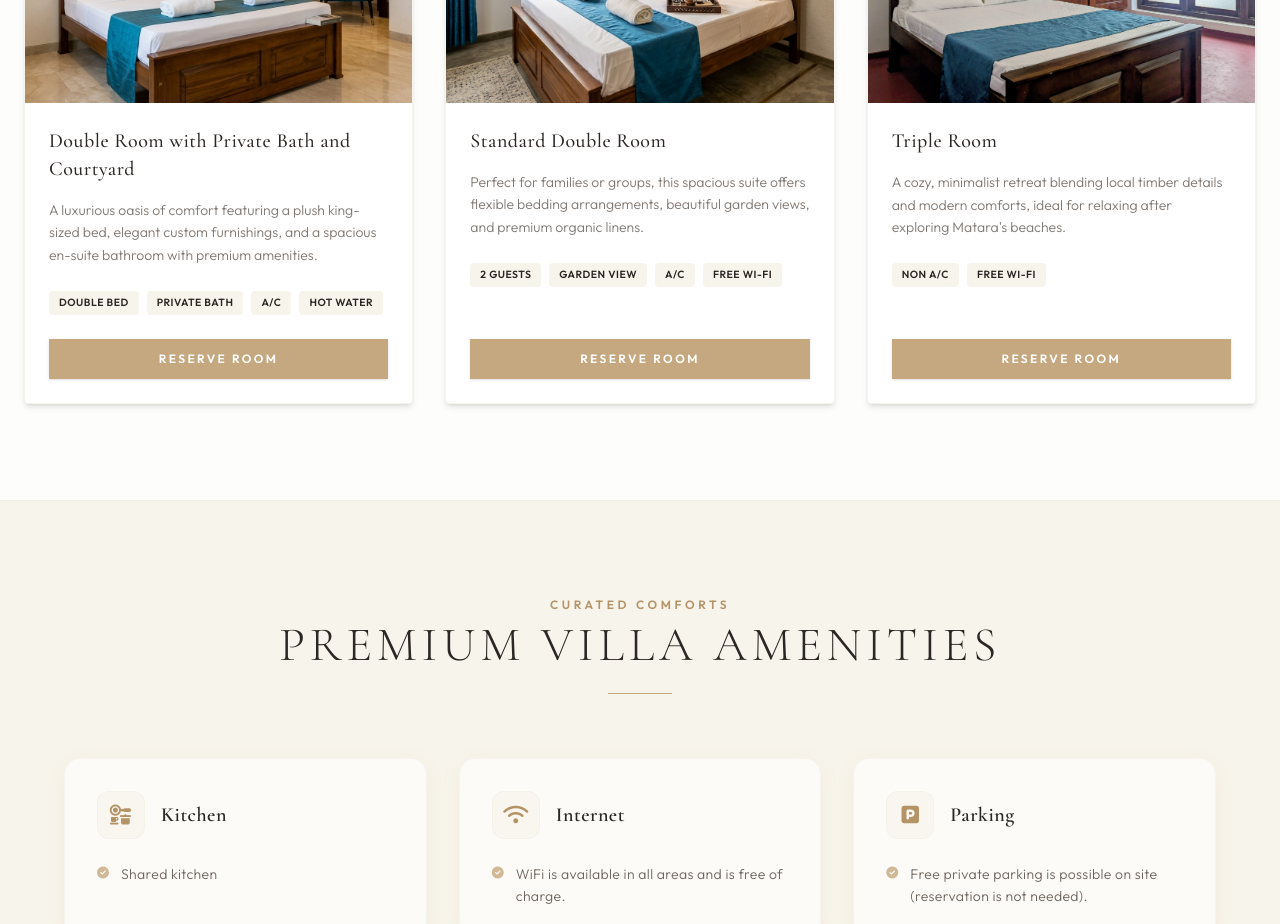
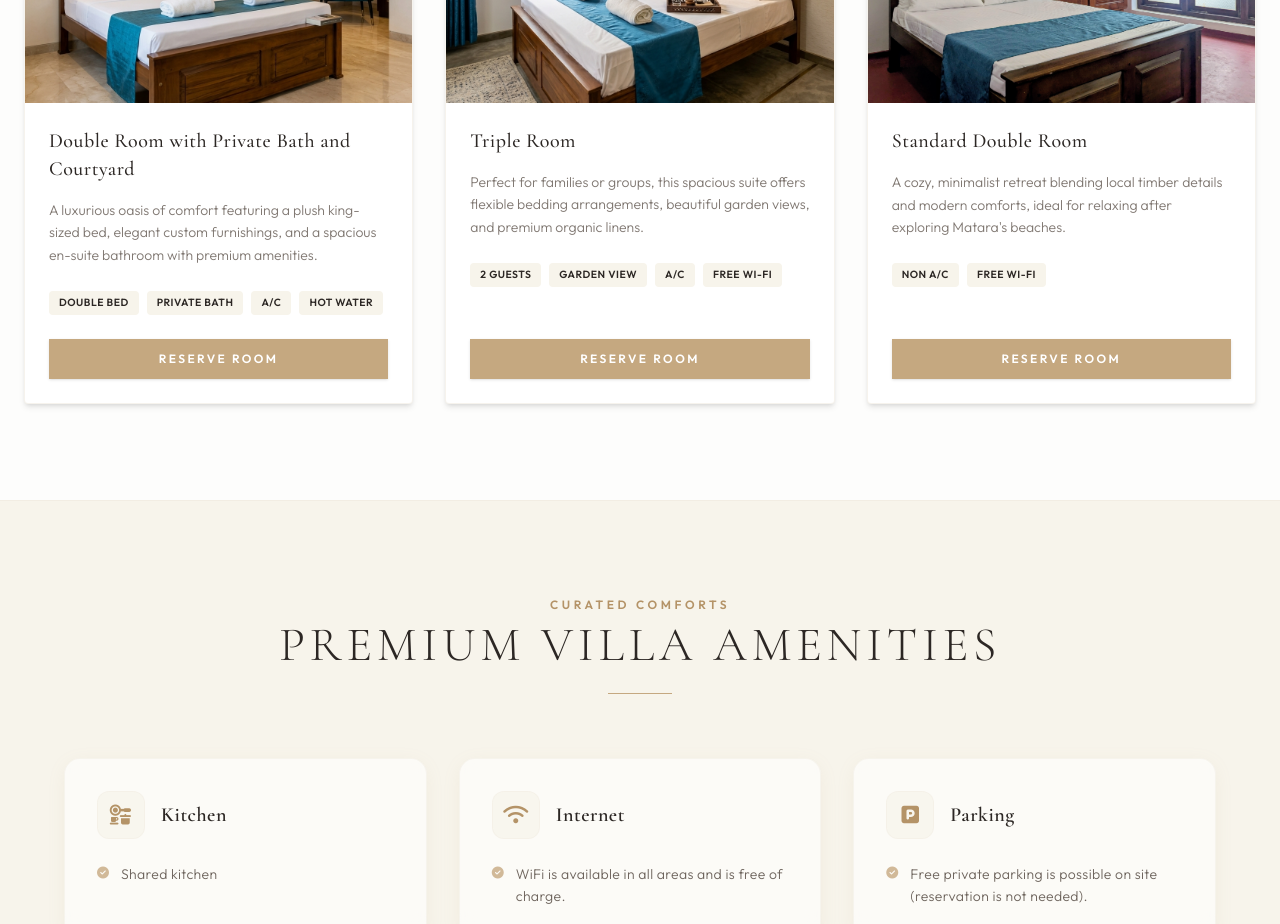
Before and after one commit to grpkarunathilaka/SethVilla, an Angular app: page / in a window 1280 px wide. Shown: the part 1580-2504 px from the top of the page. Built offline with nearby package versions, Linux system fonts and the light colour scheme.

Commit message:
feat: initialize home page layout with hero section, navigation, and villa accommodation overview

```diff
--- a/src/app/app.html
+++ b/src/app/app.html
@@ -204,7 +204,7 @@
           </div>
           <!-- Info -->
           <div class="p-6 space-y-4">
-            <h4 class="font-serif text-xl tracking-wide text-brand-brown-900 font-medium">Standard Double Room</h4>
+            <h4 class="font-serif text-xl tracking-wide text-brand-brown-900 font-medium">Triple Room</h4>
             <p class="text-sm font-light leading-relaxed text-brand-brown-800/70">
               Perfect for families or groups, this spacious suite offers flexible bedding arrangements, beautiful
               garden
@@ -247,7 +247,7 @@
           </div>
           <!-- Info -->
           <div class="p-6 space-y-4">
-            <h4 class="font-serif text-xl tracking-wide text-brand-brown-900 font-medium">Triple Room</h4>
+            <h4 class="font-serif text-xl tracking-wide text-brand-brown-900 font-medium">Standard Double Room</h4>
             <p class="text-sm font-light leading-relaxed text-brand-brown-800/70">
               A cozy, minimalist retreat blending local timber details and modern comforts, ideal for relaxing after
               exploring Matara's beaches.
```
